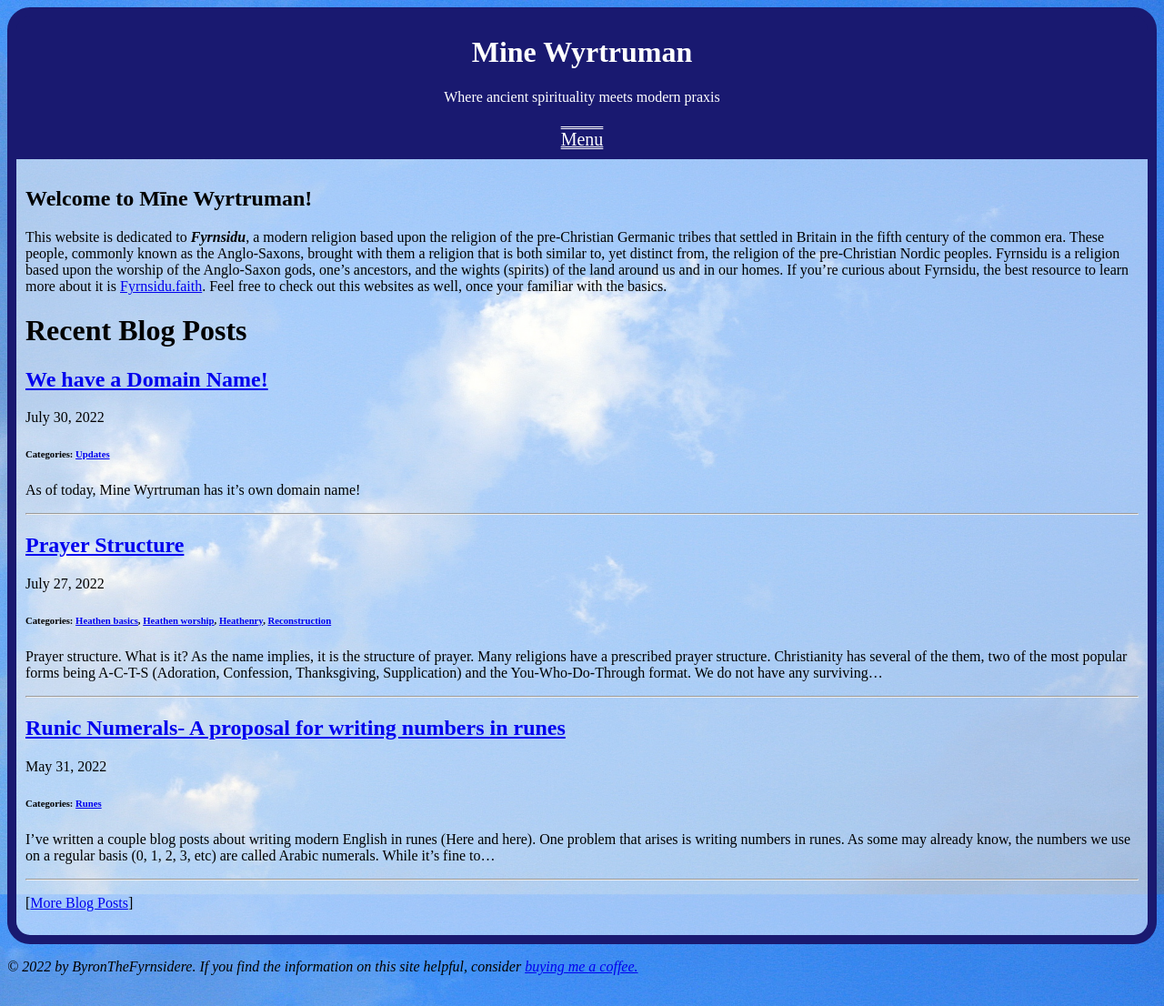
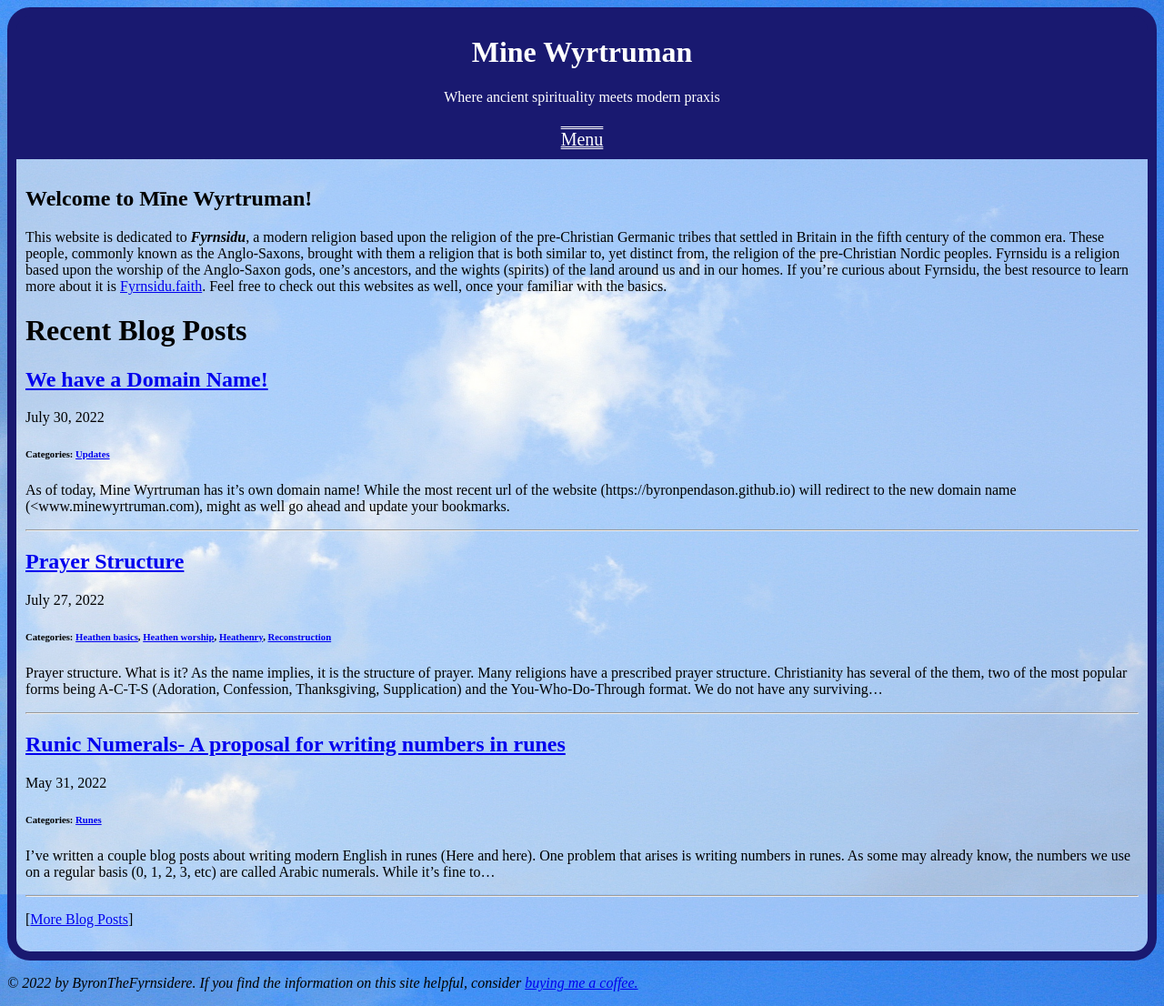
Before and after one commit to byronpendason/byronpendason.github.io, a Jekyll site: the page built from index.md, in a window 1280 px wide. Shown: the whole page at 91% size. Built offline with Jekyll 4.4.1, drawn with Linux system fonts in a browser that asks for light colours; our own code applies the rules of GitHub Pages for plain Markdown files; comment, search, counter and statistics services are not loaded.

Commit message:
Update 2022-07-30-we-have-a-domain-name.md

```diff
--- a/_posts/2022-07-30-we-have-a-domain-name.md
+++ b/_posts/2022-07-30-we-have-a-domain-name.md
@@ -7,4 +7,4 @@ comments: true
 categories: [updates]
 ---
 
-As of today, *Mine Wyrtruman* has it's own [domain name](https://www.minewyrtruman.com/)!
+As of today, *Mine Wyrtruman* has it's own [domain name](https://www.minewyrtruman.com/)! While the most recent url of the website (<https://byronpendason.github.io) will redirect to the new domain name (<www.minewyrtruman.com>), might as well go ahead and update your bookmarks.
```
